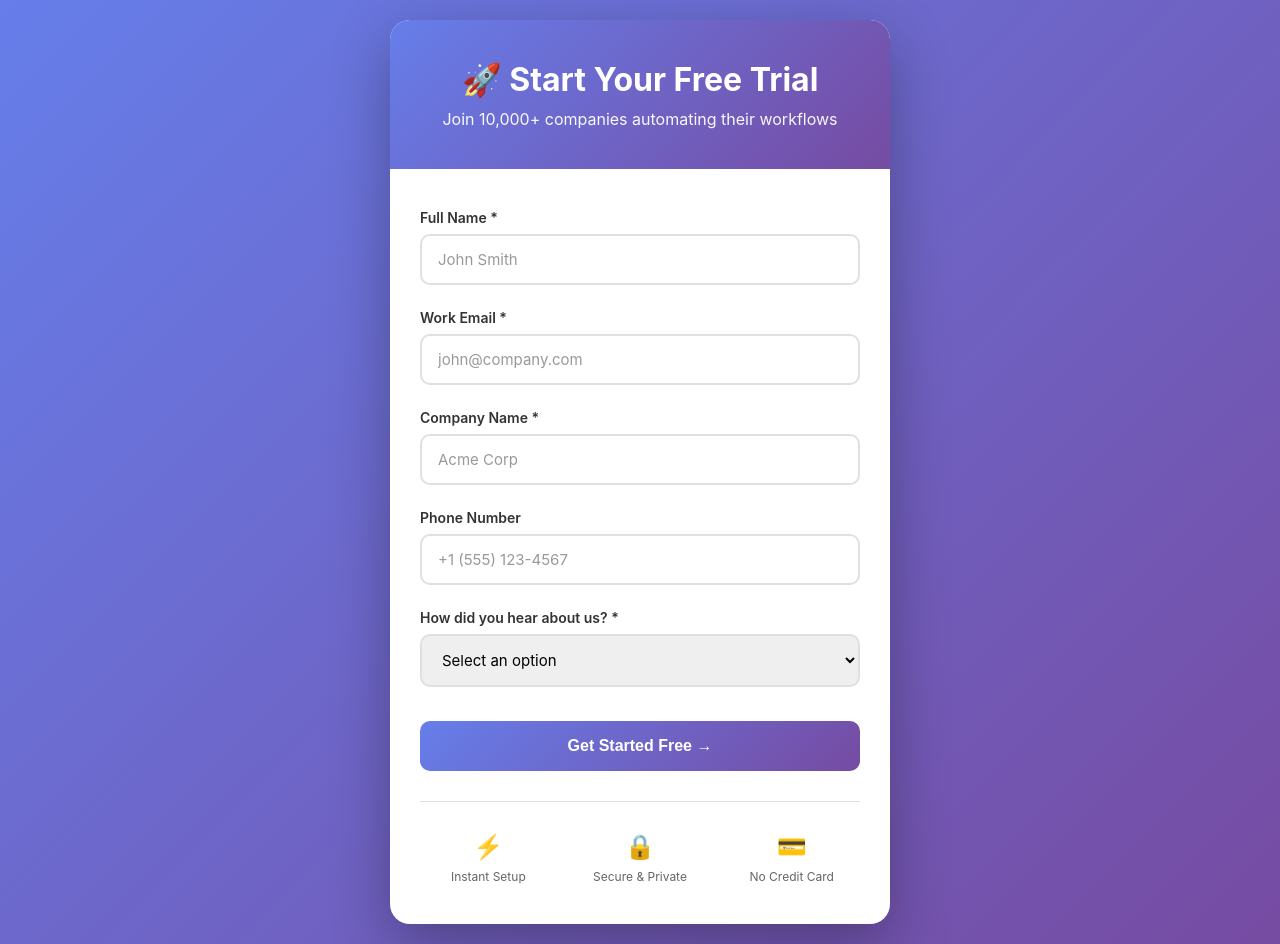
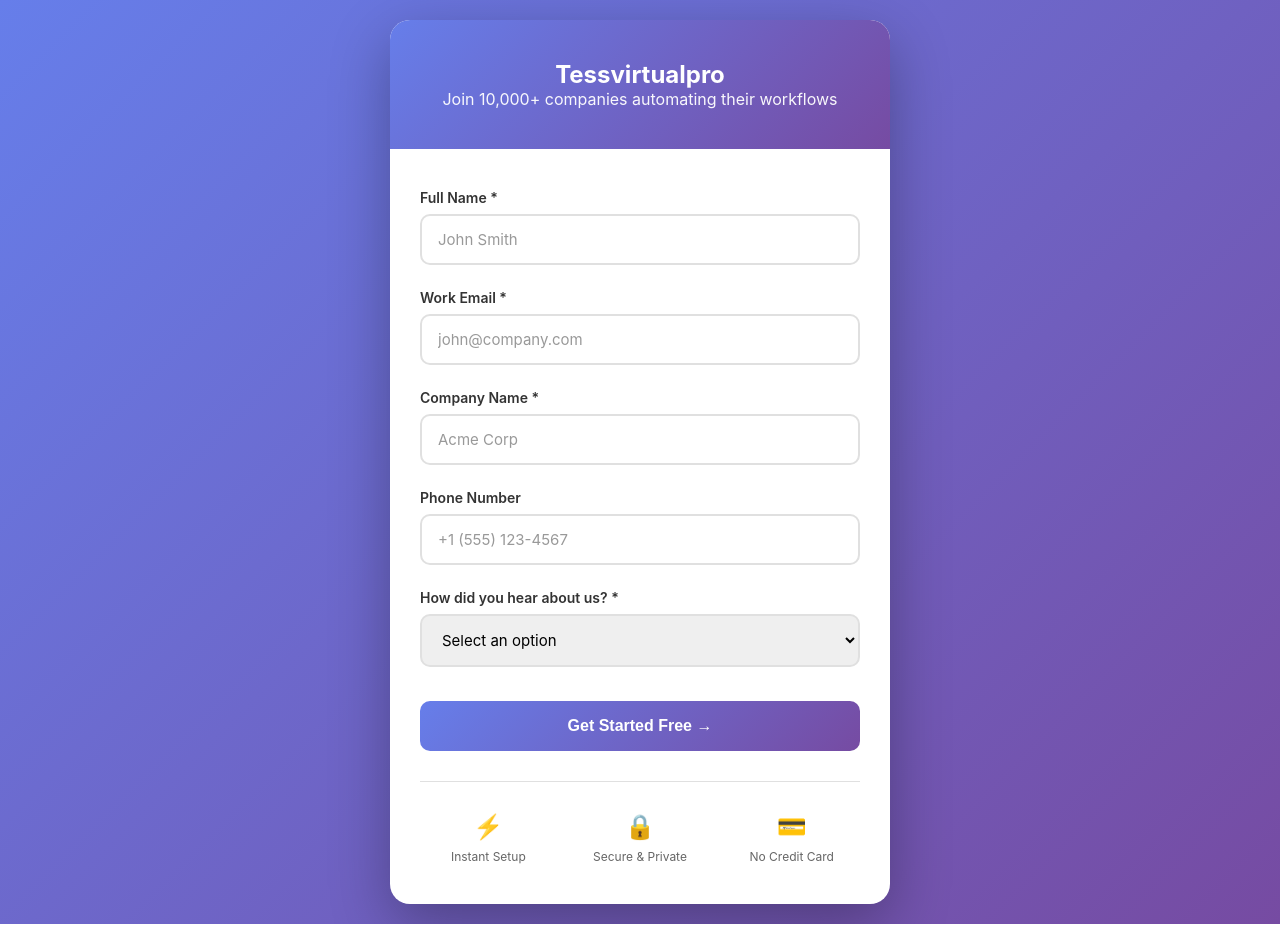
Before and after one commit to tessvirtualpro-VA/lead-capture-demo, a plain HTML site: page index.html in a window 1280 px wide. Drawn offline with Linux system fonts and the light colour scheme.

Commit message:
Update index.html

```diff
--- a/index.html
+++ b/index.html
@@ -197,7 +197,7 @@
 <body>
     <div class="container">
         <div class="header">
-            <h1>🚀 Start Your Free Trial</h1>
+            <h2>Tessvirtualpro</h2>
             <p>Join 10,000+ companies automating their workflows</p>
         </div>
 
```
